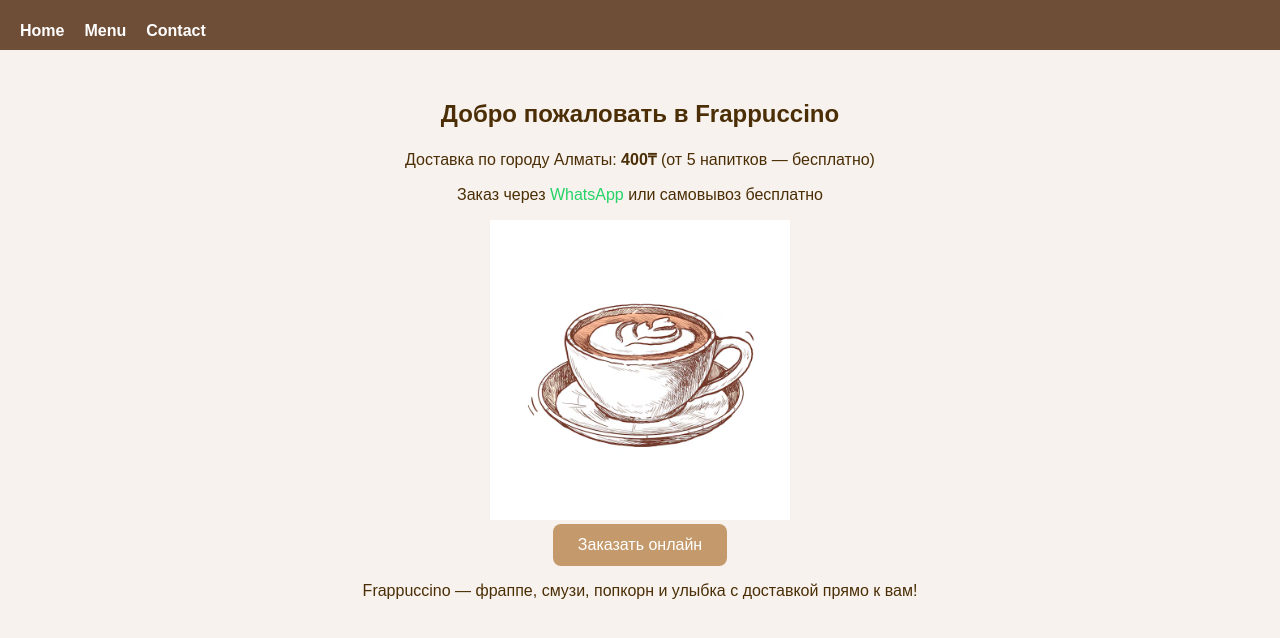
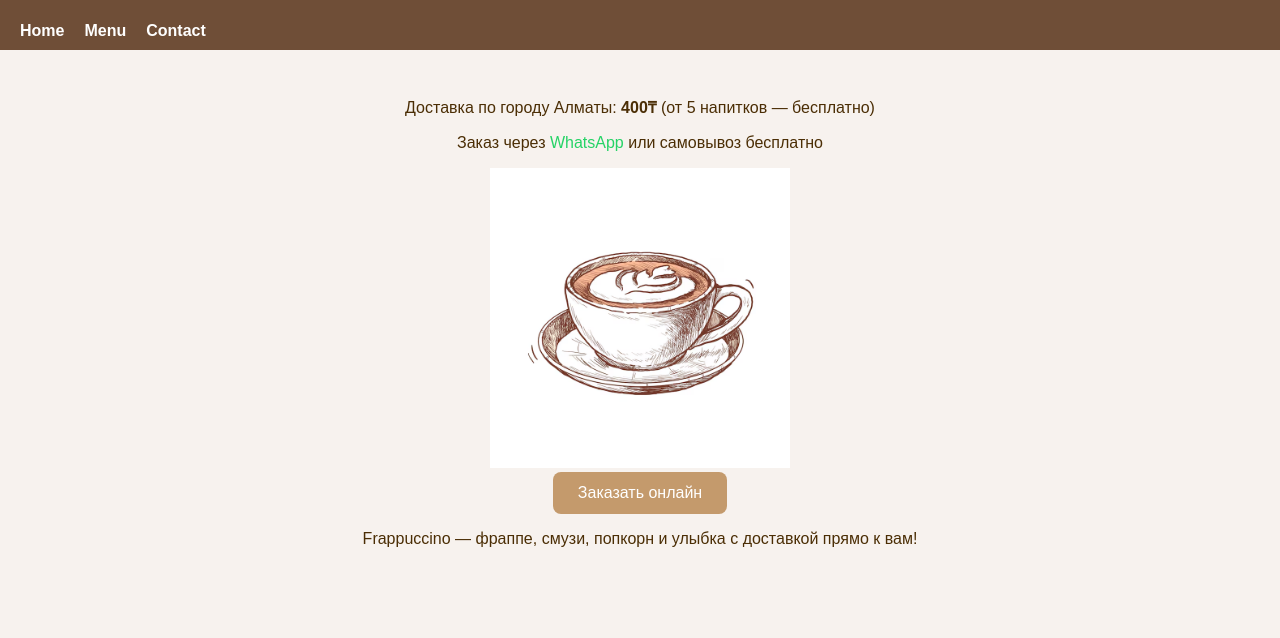
Before and after one commit to ITAskhat/Frappuccino-1, a plain HTML site: page index.html in a window 1280 px wide. Shown: the part 50-688 px from the top of the page. Drawn offline with Linux system fonts and the light colour scheme.

Commit message:
first commit

```diff
--- a/index.html
+++ b/index.html
@@ -21,7 +21,6 @@
     </nav>
 
     <main class="home-main">
-      <h2>Добро пожаловать в Frappuccino</h2>
       <p>
         Доставка по городу Алматы: <strong>400₸</strong> (от 5 напитков —
         бесплатно)
```
